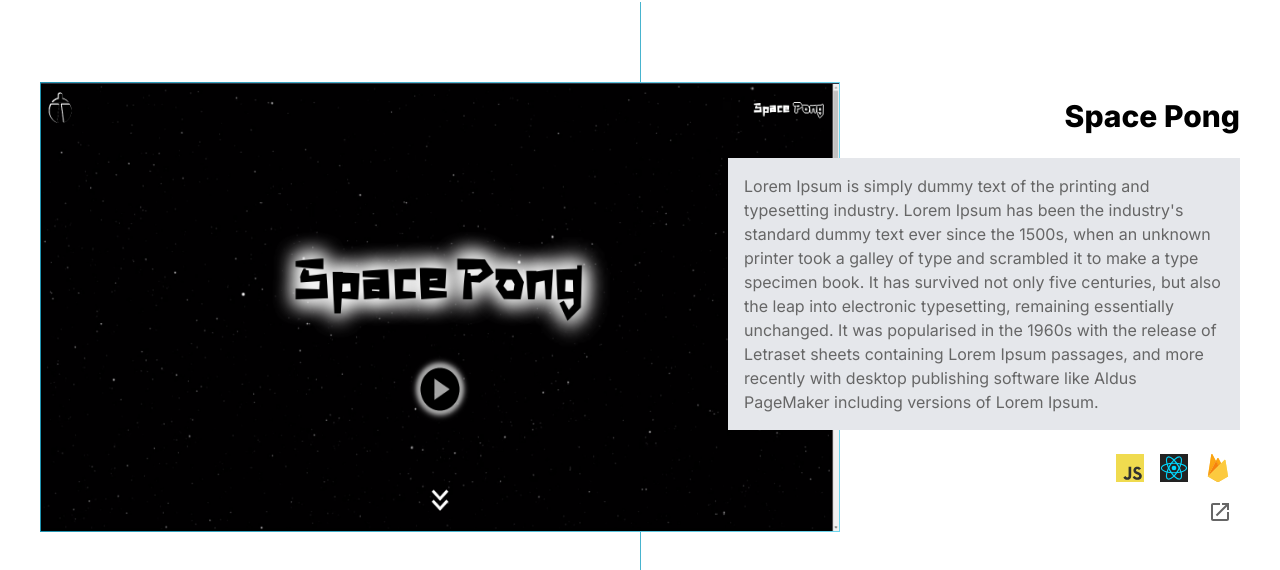
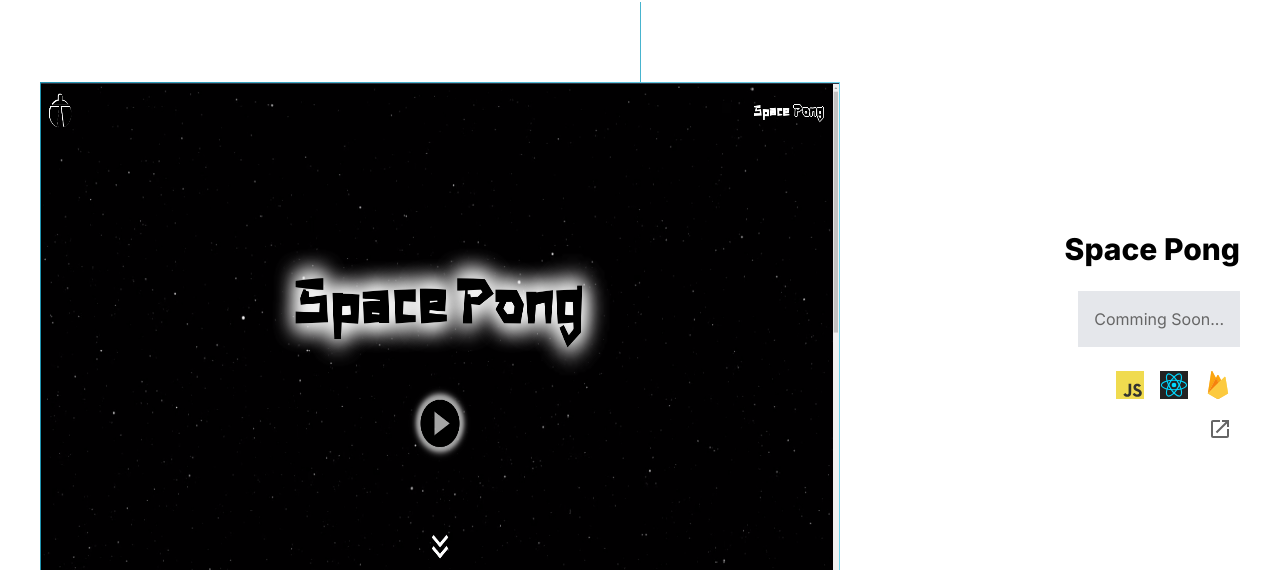
Before and after one commit to IssaMDOunejjaR/website, a Next.js app: page /projects in a window 1280 px wide. Shown: the part 382-952 px from the top of the page. Built offline with nearby package versions, Linux system fonts and the light colour scheme.

Commit message:
fix some ui bugs

```diff
--- a/data/projects.json
+++ b/data/projects.json
@@ -3,7 +3,7 @@
 		"title": "Space Pong",
 		"website": "https://pong.issamounejjar.live/",
 		"image": "/images/pong.png",
-		"description": "Lorem Ipsum is simply dummy text of the printing and typesetting industry. Lorem Ipsum has been the industry's standard dummy text ever since the 1500s, when an unknown printer took a galley of type and scrambled it to make a type specimen book. It has survived not only five centuries, but also the leap into electronic typesetting, remaining essentially unchanged. It was popularised in the 1960s with the release of Letraset sheets containing Lorem Ipsum passages, and more recently with desktop publishing software like Aldus PageMaker including versions of Lorem Ipsum.",
+		"description": "Comming Soon...",
 		"technologies": ["Javascript", "ReactJs", "Firebase"]
 	},
 	{
@@ -11,21 +11,21 @@
 		"github": "https://github.com/IssaMDOunejjaR/netflix-clone",
 		"website": "https://ounejjar-netflix.netlify.app/",
 		"image": "/images/netflix-v1.png",
-		"description": "Lorem Ipsum is simply dummy text of the printing and typesetting industry. Lorem Ipsum has been the industry's standard dummy text ever since the 1500s, when an unknown printer took a galley of type and scrambled it to make a type specimen book. It has survived not only five centuries, but also the leap into electronic typesetting, remaining essentially unchanged. It was popularised in the 1960s with the release of Letraset sheets containing Lorem Ipsum passages, and more recently with desktop publishing software like Aldus PageMaker including versions of Lorem Ipsum.",
+		"description": "Comming Soon...",
 		"technologies": ["Javascript", "ReactJs", "Firebase"]
 	},
 	{
 		"title": "Planet Fact Site",
 		"website": "https://planet-fact-site-a8ydg47cr-issamdounejjar.vercel.app/neptune",
 		"image": "/images/planet.png",
-		"description": "Lorem Ipsum is simply dummy text of the printing and typesetting industry. Lorem Ipsum has been the industry's standard dummy text ever since the 1500s, when an unknown printer took a galley of type and scrambled it to make a type specimen book. It has survived not only five centuries, but also the leap into electronic typesetting, remaining essentially unchanged. It was popularised in the 1960s with the release of Letraset sheets containing Lorem Ipsum passages, and more recently with desktop publishing software like Aldus PageMaker including versions of Lorem Ipsum.",
+		"description": "Comming Soon...",
 		"technologies": ["NextJs", "Typescript"]
 	},
 	{
 		"title": "Amazon Clone",
 		"website": "https://challenge-c2305.web.app/",
 		"image": "/images/amazon.png",
-		"description": "Lorem Ipsum is simply dummy text of the printing and typesetting industry. Lorem Ipsum has been the industry's standard dummy text ever since the 1500s, when an unknown printer took a galley of type and scrambled it to make a type specimen book. It has survived not only five centuries, but also the leap into electronic typesetting, remaining essentially unchanged. It was popularised in the 1960s with the release of Letraset sheets containing Lorem Ipsum passages, and more recently with desktop publishing software like Aldus PageMaker including versions of Lorem Ipsum.",
+		"description": "Comming Soon...",
 		"technologies": ["ReactJs", "Javascript", "Firebase"]
 	},
 	{
@@ -33,7 +33,7 @@
 		"website": "https://netflix-clone-v2-omega.vercel.app/",
 		"github": "https://github.com/IssaMDOunejjaR/netflix-clone-v2",
 		"image": "/images/netflix.png",
-		"description": "Lorem Ipsum is simply dummy text of the printing and typesetting industry. Lorem Ipsum has been the industry's standard dummy text ever since the 1500s, when an unknown printer took a galley of type and scrambled it to make a type specimen book. It has survived not only five centuries, but also the leap into electronic typesetting, remaining essentially unchanged. It was popularised in the 1960s with the release of Letraset sheets containing Lorem Ipsum passages, and more recently with desktop publishing software like Aldus PageMaker including versions of Lorem Ipsum.",
+		"description": "Comming Soon...",
 		"technologies": ["NextJs", "Typescript", "Firebase", "TailwindCSS"]
 	},
 	{
@@ -41,7 +41,7 @@
 		"github": "https://github.com/IssaMDOunejjaR/advice-generator",
 		"website": "https://advice-generator-psi-pink.vercel.app/",
 		"image": "/images/advice-generator.png",
-		"description": "Lorem Ipsum is simply dummy text of the printing and typesetting industry. Lorem Ipsum has been the industry's standard dummy text ever since the 1500s, when an unknown printer took a galley of type and scrambled it to make a type specimen book. It has survived not only five centuries, but also the leap into electronic typesetting, remaining essentially unchanged. It was popularised in the 1960s with the release of Letraset sheets containing Lorem Ipsum passages, and more recently with desktop publishing software like Aldus PageMaker including versions of Lorem Ipsum.",
+		"description": "Comming Soon...",
 		"technologies": ["NextJs", "Typescript", "TailwindCSS"]
 	}
 ]
--- a/pages/projects.tsx
+++ b/pages/projects.tsx
@@ -51,7 +51,7 @@ const Project = ({ data, reverse = false }: ProjectProps) => {
 
 	return (
 		<div
-			className={`relative flex flex-col md:flex-row min-h-[350px] ${
+			className={`relative flex flex-col md:flex-row min-h-[500px] ${
 				reverse ? 'flex-row-reverse' : null
 			}`}
 		>
@@ -83,7 +83,7 @@ const Project = ({ data, reverse = false }: ProjectProps) => {
 						<Tech key={index} name={name} />
 					))}
 				</div>
-				<div className="flex-1 space-x-4 p-2">
+				<div className="space-x-4 p-2">
 					<a href={data.website} target="_blank">
 						<OpenInNewIcon />
 					</a>
```
